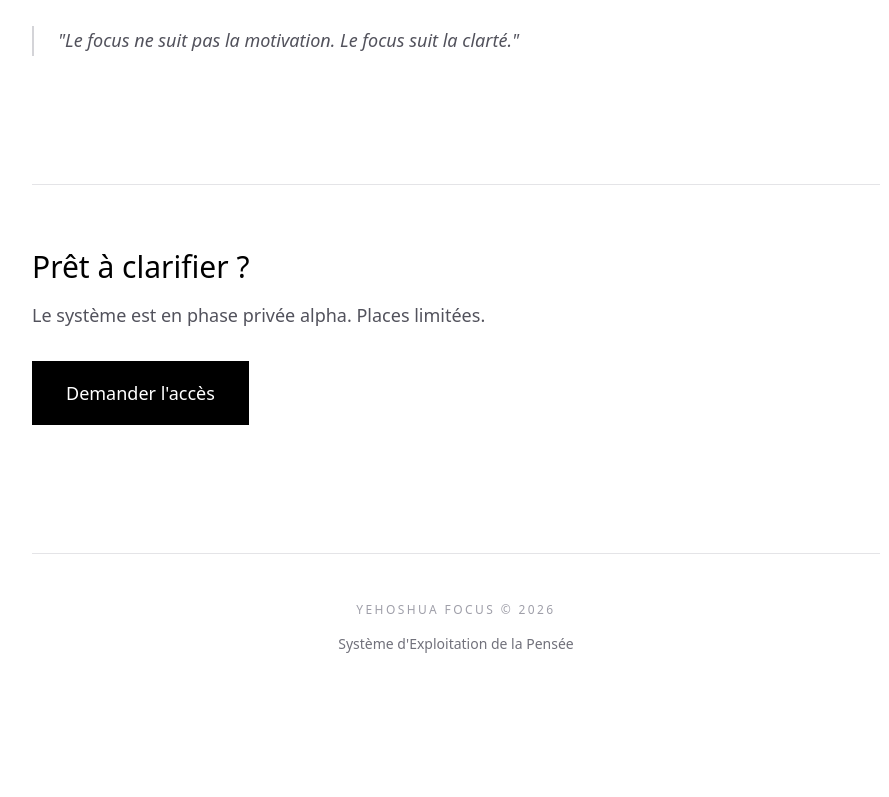
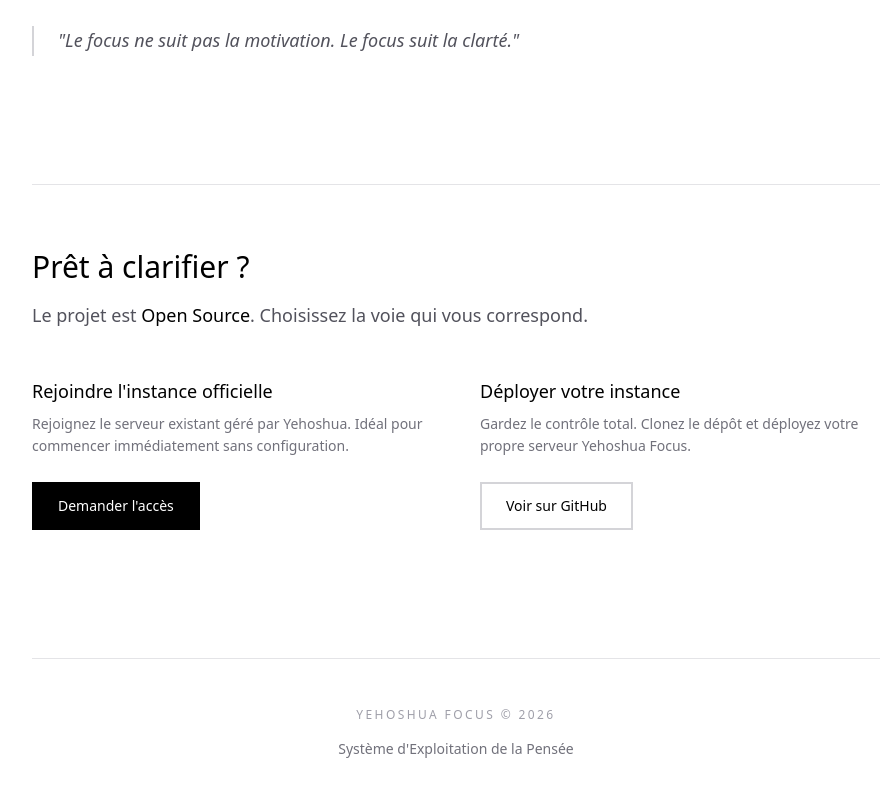
Before and after one commit to yehoshua0/yehoshua-focus, a Next.js app: page / in a window 1280 px wide. Shown: the part 2182-2979 px from the top of the page, without its empty margins (184-1073 px from the left). Before the commit the page ends 2932 px from the top, so only its background shows below. Built offline with nearby package versions, Linux system fonts and the light colour scheme.

Commit message:
Update the landing page

```diff
--- a/app/page.tsx
+++ b/app/page.tsx
@@ -152,21 +152,50 @@
 
         {/* CTA */}
         <section className="border-t border-zinc-200 pt-12 dark:border-zinc-800 md:pt-16">
-          <div className="mb-8">
+          <div className="mb-12">
             <h2 className="mb-4 text-2xl font-light text-black dark:text-white md:text-3xl">
               Prêt à clarifier ?
             </h2>
-            <p className="text-base text-zinc-600 dark:text-zinc-400 md:text-lg">
-              Le système est en phase privée alpha. Places limitées.
+            <p className="max-w-xl text-base text-zinc-600 dark:text-zinc-400 md:text-lg">
+              Le projet est <span className="font-medium text-black dark:text-white">Open Source</span>. Choisissez la voie qui vous correspond.
             </p>
           </div>
 
-          <a
-            href="mailto:jackjosue517@gmail.com?subject=Je%20veux%20rejoindre%20Yehoshua%20Focus"
-            className="inline-flex items-center justify-center rounded-none border-2 border-black bg-black px-8 py-4 text-base font-medium text-white transition-all hover:bg-white hover:text-black dark:border-white dark:bg-white dark:text-black dark:hover:bg-black dark:hover:text-white md:text-lg"
-          >
-            Demander l'accès
-          </a>
+          <div className="grid gap-12 md:grid-cols-2">
+            {/* Option 1: Join Existing */}
+            <div className="flex flex-col items-start">
+               <h3 className="mb-2 text-lg font-medium text-black dark:text-white">
+                 Rejoindre l'instance officielle
+               </h3>
+               <p className="mb-6 h-full text-sm leading-relaxed text-zinc-500">
+                 Rejoignez le serveur existant géré par Yehoshua. Idéal pour commencer immédiatement sans configuration.
+               </p>
+               <a
+                href="mailto:jackjosue517@gmail.com?subject=Je%20veux%20rejoindre%20Yehoshua%20Focus"
+                className="inline-flex w-full items-center justify-center rounded-none border-2 border-black bg-black px-6 py-3 text-sm font-medium text-white transition-all hover:bg-white hover:text-black dark:border-white dark:bg-white dark:text-black dark:hover:bg-black dark:hover:text-white md:w-auto"
+              >
+                Demander l'accès
+              </a>
+            </div>
+
+            {/* Option 2: Clone & Deploy */}
+             <div className="flex flex-col items-start">
+               <h3 className="mb-2 text-lg font-medium text-black dark:text-white">
+                 Déployer votre instance
+               </h3>
+               <p className="mb-6 h-full text-sm leading-relaxed text-zinc-500">
+                 Gardez le contrôle total. Clonez le dépôt et déployez votre propre serveur Yehoshua Focus.
+               </p>
+               <a
+                href="https://github.com/yehoshua0/yehoshua-focus"
+                target="_blank"
+                rel="noopener noreferrer"
+                className="inline-flex w-full items-center justify-center rounded-none border-2 border-zinc-300 bg-transparent px-6 py-3 text-sm font-medium text-black transition-all hover:border-black hover:bg-zinc-50 dark:border-zinc-700 dark:text-white dark:hover:border-white dark:hover:bg-zinc-900 md:w-auto"
+              >
+                Voir sur GitHub
+              </a>
+            </div>
+          </div>
         </section>
 
         {/* Footer */}
```
